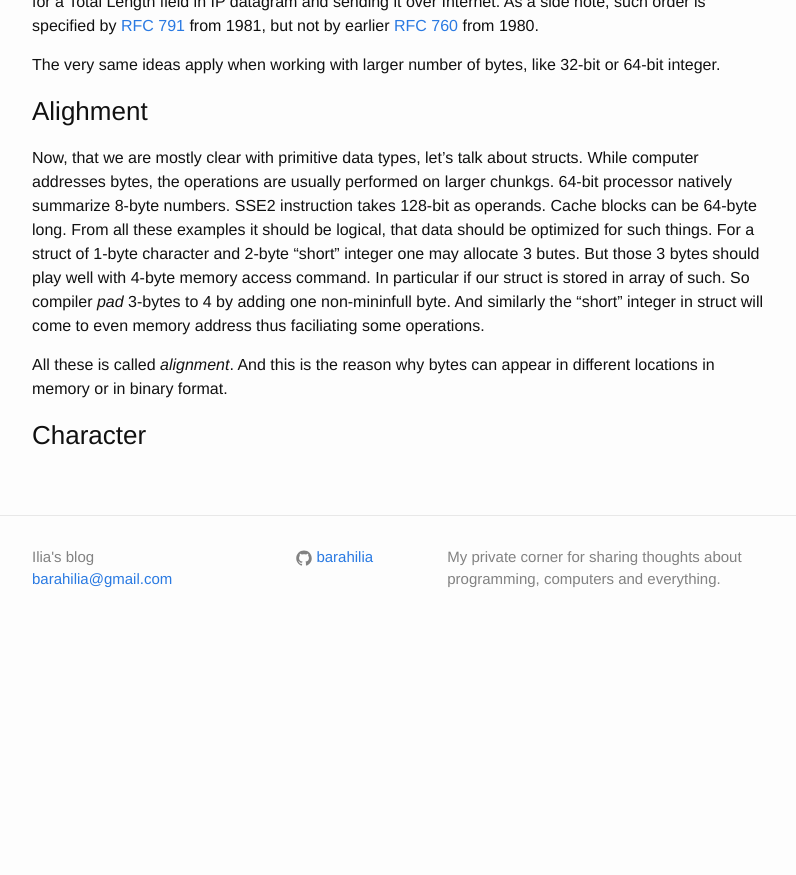
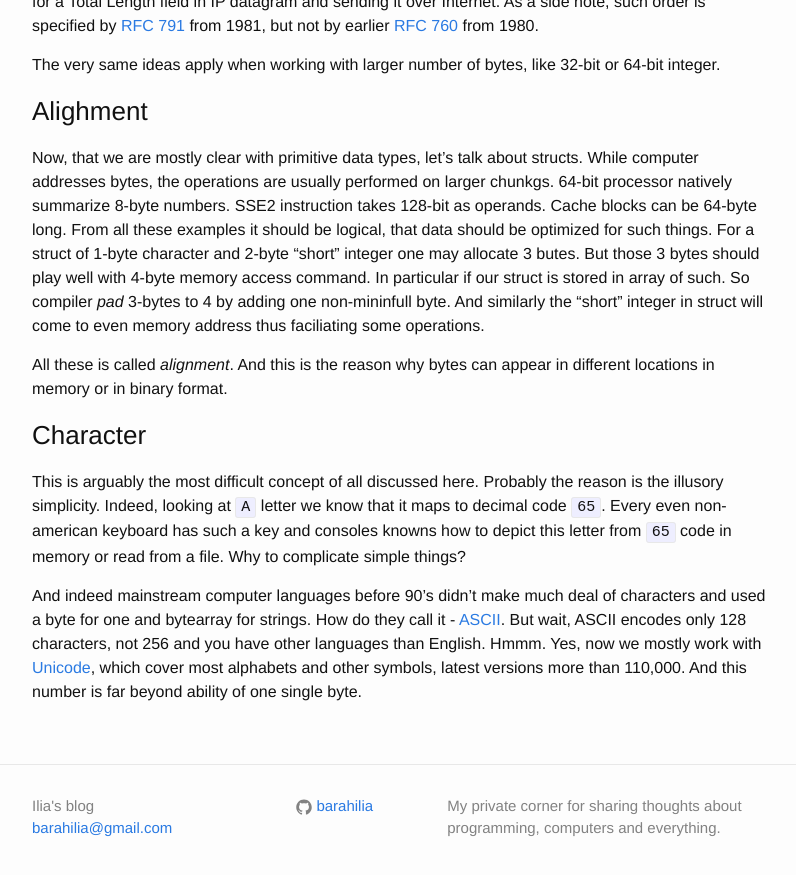
Before and after one commit to barahilia/blog, a Jekyll site: the page built from _posts/2014-10-16-it-is-all-bytes.markdown, in a window 1280 px wide and 900 px high, scrolled down 1115 px. Shown: the top 875 px of the window, without its empty margins (238-1034 px from the left). Built offline with Jekyll 4.4.1, drawn with Linux system fonts in a browser that asks for light colours; before the commit the page ends 1766 px from its top, so only the background shows below that.

Commit message:
Character section

```diff
--- a/_posts/2014-10-16-it-is-all-bytes.markdown
+++ b/_posts/2014-10-16-it-is-all-bytes.markdown
@@ -78,3 +78,17 @@ All these is called *alignment*. And this is the reason why bytes can appear
 in different locations in memory or in binary format.
 
 ### Character
+
+This is arguably the most difficult concept of all discussed here. Probably the
+reason is the illusory simplicity. Indeed, looking at `A` letter we know that it
+maps to decimal code `65`. Every even non-american keyboard has such a key and
+consoles knowns how to depict this letter from `65` code in memory or read from
+a file. Why to complicate simple things?
+
+And indeed mainstream computer languages before 90's didn't make much deal of
+characters and used a byte for one and bytearray for strings. How do they call
+it - [ASCII](http://en.wikipedia.org/wiki/ASCII). But wait, ASCII encodes only
+128 characters, not 256 and you have other languages than English. Hmmm. Yes,
+now we mostly work with [Unicode](http://en.wikipedia.org/wiki/Unicode), which
+cover most alphabets and other symbols, latest versions more than 110,000. And
+this number is far beyond ability of one single byte.
```
